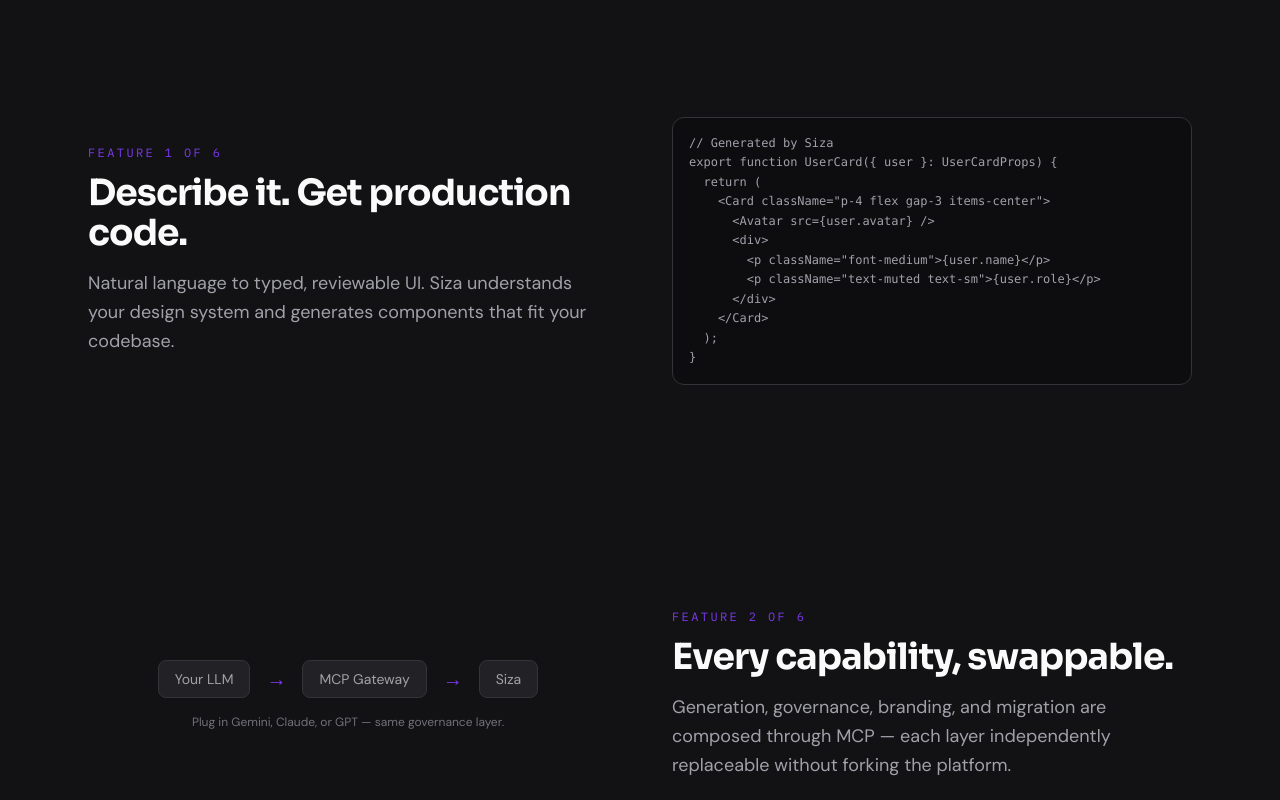
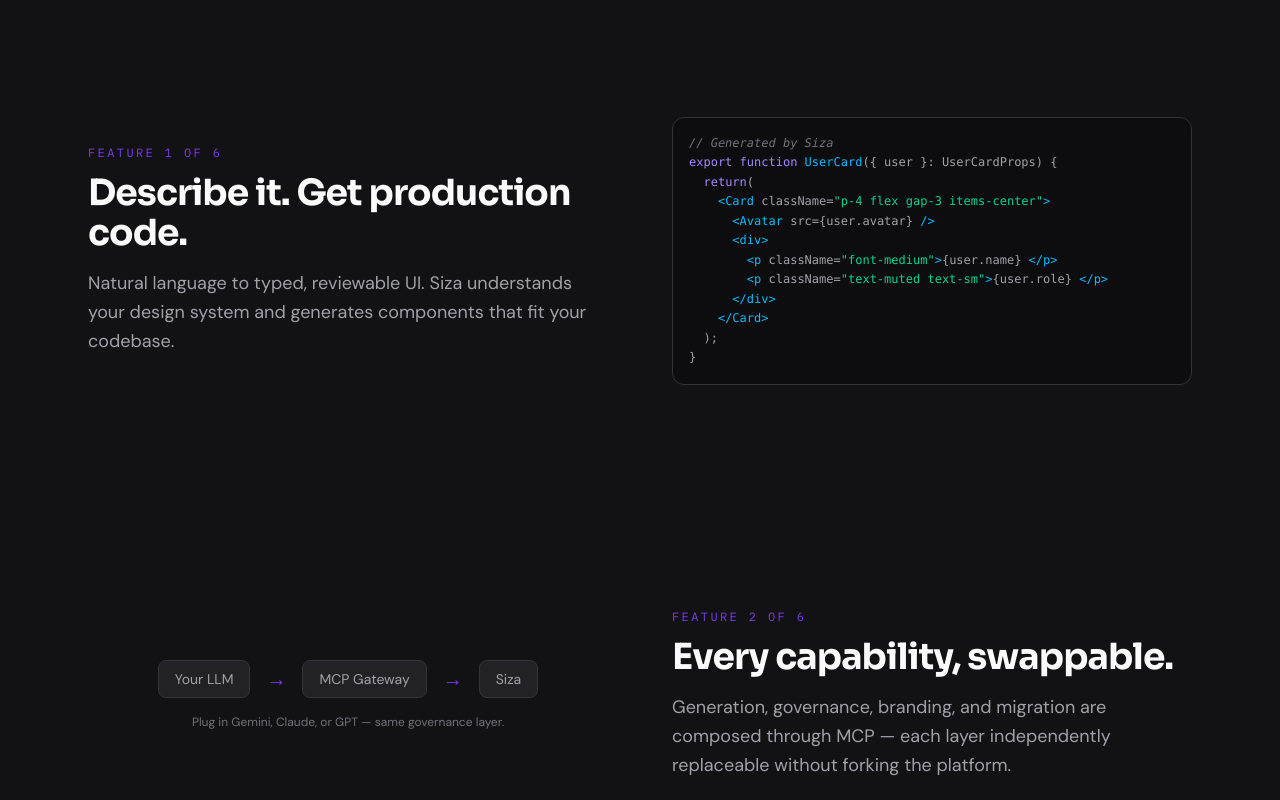
Before and after one commit to Forge-Space/forgespace-web, a Next.js app: page / in a window 1280 px wide. Shown: the part 1700-2500 px from the top of the page. Built offline with nearby package versions, Linux system fonts and the light colour scheme; no server answers.

Commit message:
fix(ui): restore syntax highlighting in code snippets
* fix(content): remove unsupported roadmap and plan commitments

* fix(ui): restore syntax highlighting in code snippets

```diff
--- a/src/components/landing/FeaturesGrid.tsx
+++ b/src/components/landing/FeaturesGrid.tsx
@@ -9,19 +9,6 @@
 }
 
 export function FeaturesGrid({ repoCount }: FeaturesGridProps) {
-  const generatedSnippet = `// Generated by Siza
-export function UserCard({ user }: UserCardProps) {
-  return (
-    <Card className="p-4 flex gap-3 items-center">
-      <Avatar src={user.avatar} />
-      <div>
-        <p className="font-medium">{user.name}</p>
-        <p className="text-muted text-sm">{user.role}</p>
-      </div>
-    </Card>
-  );
-}`;
-
   return (
     <div>
       {/* Section header */}
@@ -68,7 +55,58 @@
             >
               <div className="bg-[#0d0d0f] border border-forge-border rounded-xl p-4 font-mono text-xs leading-relaxed overflow-x-auto">
                 <pre className="text-forge-text-muted whitespace-pre">
-                  <code>{generatedSnippet}</code>
+                  <code>
+                    <span className="text-forge-text-subtle italic">{"// Generated by Siza"}</span>
+                    {"\n"}
+                    <span className="text-violet-400">export function</span>
+                    {" "}
+                    <span className="text-sky-400">UserCard</span>
+                    {"("}
+                    {"{ user }: UserCardProps) {"}
+                    {"\n  "}
+                    <span className="text-violet-400">return</span>
+                    {"(\n    "}
+                    <span className="text-sky-400">{"<Card"}</span>
+                    {" "}
+                    <span className="text-forge-text-muted">className=</span>
+                    <span className="text-emerald-400">{'"p-4 flex gap-3 items-center"'}</span>
+                    <span className="text-sky-400">{">"}</span>
+                    {"\n      "}
+                    <span className="text-sky-400">{"<Avatar"}</span>
+                    {" "}
+                    <span className="text-forge-text-muted">src=</span>
+                    {"{"}
+                    <span className="text-forge-text-muted">user.avatar</span>
+                    {"} "}
+                    <span className="text-sky-400">{"/>"}</span>
+                    {"\n      "}
+                    <span className="text-sky-400">{"<div>"}</span>
+                    {"\n        "}
+                    <span className="text-sky-400">{"<p"}</span>
+                    {" "}
+                    <span className="text-forge-text-muted">className=</span>
+                    <span className="text-emerald-400">{'"font-medium"'}</span>
+                    <span className="text-sky-400">{">"}</span>
+                    {"{"}
+                    <span className="text-forge-text-muted">user.name</span>
+                    {"} "}
+                    <span className="text-sky-400">{"</p>"}</span>
+                    {"\n        "}
+                    <span className="text-sky-400">{"<p"}</span>
+                    {" "}
+                    <span className="text-forge-text-muted">className=</span>
+                    <span className="text-emerald-400">{'"text-muted text-sm"'}</span>
+                    <span className="text-sky-400">{">"}</span>
+                    {"{"}
+                    <span className="text-forge-text-muted">user.role</span>
+                    {"} "}
+                    <span className="text-sky-400">{"</p>"}</span>
+                    {"\n      "}
+                    <span className="text-sky-400">{"</div>"}</span>
+                    {"\n    "}
+                    <span className="text-sky-400">{"</Card>"}</span>
+                    {"\n  );\n}"}
+                  </code>
                 </pre>
               </div>
             </motion.div>
--- a/src/components/landing/HowItWorks.tsx
+++ b/src/components/landing/HowItWorks.tsx
@@ -4,13 +4,6 @@
 import { EASE_SIZA } from "@/lib/constants";
 
 export function HowItWorks() {
-  const workflowSnippet = `# .github/workflows/forge-ai.yml
-- name: Forge AI Governance
-  uses: forge-space/forge-ai-action@v1
-  with:
-    threshold: 80
-    annotate_pr: true`;
-
   return (
     <section className="py-20 md:py-28 bg-forge-bg-elevated border-t border-forge-border">
       <div className="max-w-6xl mx-auto px-6">
@@ -186,9 +179,35 @@
                   <span className="ml-2 text-xs text-forge-text-subtle font-mono">.github/workflows/forge-ai.yml</span>
                 </div>
                 <div className="p-5 font-mono text-sm leading-7">
-                  <pre className="text-forge-text-muted whitespace-pre">
-                    <code>{workflowSnippet}</code>
-                  </pre>
+                  <p className="text-forge-text-subtle italic"># .github/workflows/forge-ai.yml</p>
+                  <p className="mt-2">
+                    <span className="text-sky-400">- name</span>
+                    <span className="text-forge-text-muted">: </span>
+                    <span className="text-emerald-400">Forge AI Governance</span>
+                  </p>
+                  <p>
+                    {"  "}
+                    <span className="text-sky-400">uses</span>
+                    <span className="text-forge-text-muted">: </span>
+                    <span className="text-emerald-400">forge-space/forge-ai-action@v1</span>
+                  </p>
+                  <p>
+                    {"  "}
+                    <span className="text-sky-400">with</span>
+                    <span className="text-forge-text-muted">:</span>
+                  </p>
+                  <p>
+                    {"    "}
+                    <span className="text-forge-text-muted">threshold</span>
+                    <span className="text-forge-text-muted">: </span>
+                    <span className="text-emerald-400">80</span>
+                  </p>
+                  <p>
+                    {"    "}
+                    <span className="text-forge-text-muted">annotate_pr</span>
+                    <span className="text-forge-text-muted">: </span>
+                    <span className="text-emerald-400">true</span>
+                  </p>
                 </div>
               </div>
             </motion.div>
```
